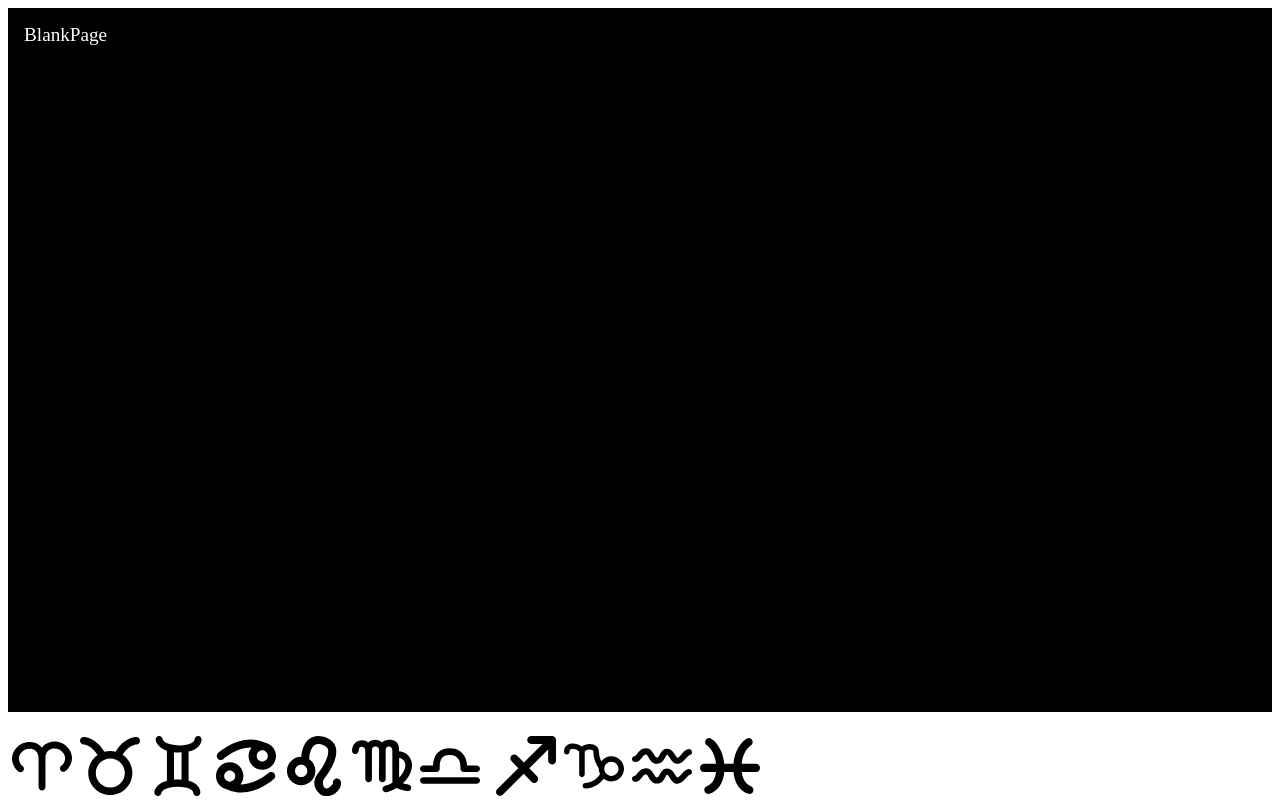
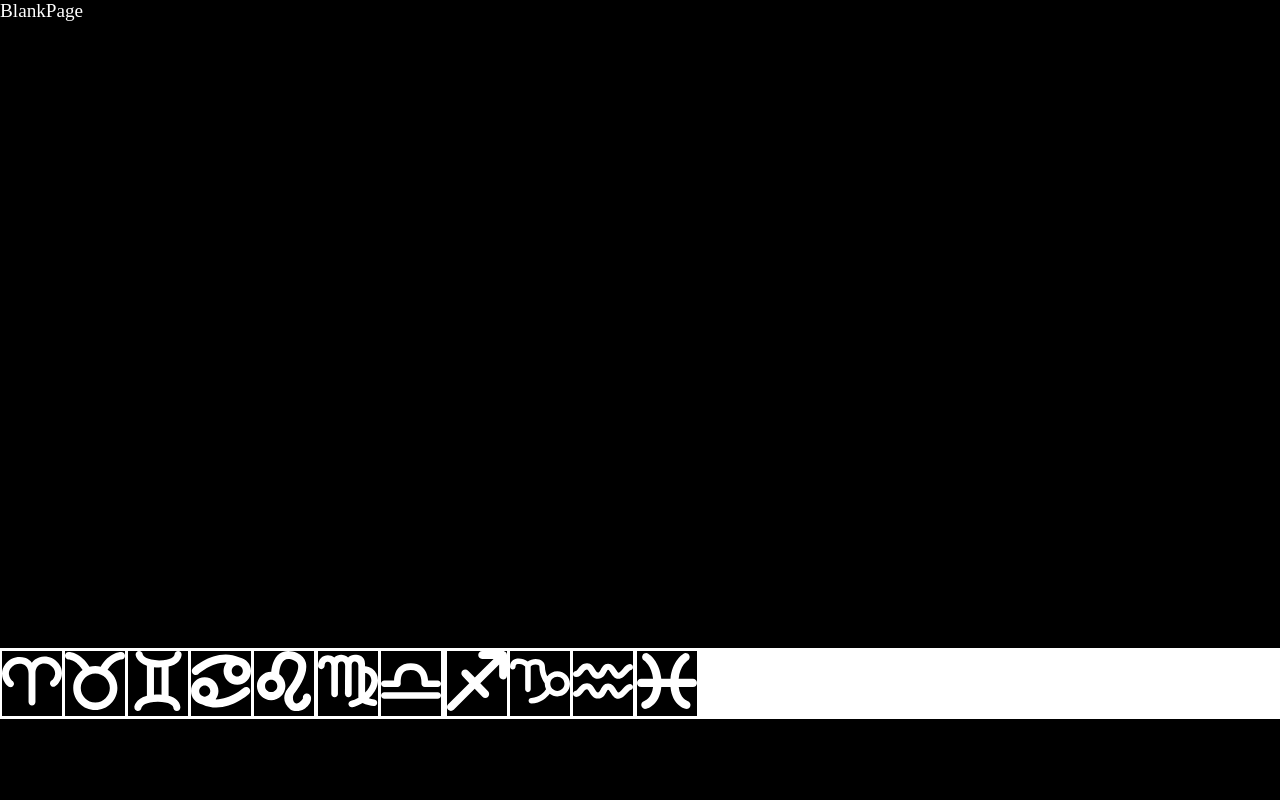
Before and after one commit to Andriy-Cherevatenko/symbolon-v3, a React (Create React App) app: page / in a window 1280 px wide. Built offline with nearby package versions, Linux system fonts and the light colour scheme.

Commit message:
menu color was inverted

```diff
--- a/src/App.js
+++ b/src/App.js
@@ -4,6 +4,7 @@ import Page from './components/Page/Page';
 import { useQuery } from '@apollo/react-hooks';
 import SYMBOLON_QUERY from './graphql/queries/SYMBOLON_QUERY';
 import articleResolver from './constants/articleResolver';
+import './App.less';
 
 const App = memo(() => {
     const { loading, data } = useQuery(SYMBOLON_QUERY);
--- /dev/null
+++ b/src/App.less
@@ -0,0 +1,9 @@
+a {
+    color: hotpink;
+}
+body {
+    margin: 0;
+    font-size: 1.2em;
+    color: #ffffff;
+    background-color: #000000;
+}
--- a/src/components/Menu/Menu.less
+++ b/src/components/Menu/Menu.less
@@ -2,7 +2,8 @@
     display: flex;
     flex-wrap: nowrap;
     overflow-x: auto;
-    position: fixed;
-    bottom: 0;
-    width: 100%;
+    align-items: center;
+
+    color: #000000;
+    background-color: #ffffff;
 }
--- a/src/components/MenuItem/MenuItem.less
+++ b/src/components/MenuItem/MenuItem.less
@@ -1,8 +1,9 @@
 .menuitem-centered {
-    margin: 0 0.5vh;
+    margin: 0.4vh 0.2vh;
+    filter: invert();
+    background: #ffffff;
 }
 
 .selected {
-    filter: invert();
-    background: #ffffff;
+    filter: none;
 }
--- a/src/components/Page/Page.less
+++ b/src/components/Page/Page.less
@@ -1,12 +1,13 @@
-.page {
-    font-size: 1.2em;
-    color: #ffffff;
-    background-color: #000000;
-    padding: 16px;
-    height: 84vh;
-    overflow-y: scroll;
+@media screen and (orientation: portrait) {
+    .page {
+        overflow-y: scroll;
+        height: 89vh;
+    }
 }
 
-a {
-    color: hotpink;
+@media screen and (orientation: landscape) {
+    .page {
+        overflow-y: scroll;
+        height: 81vh;
+    }
 }
```
